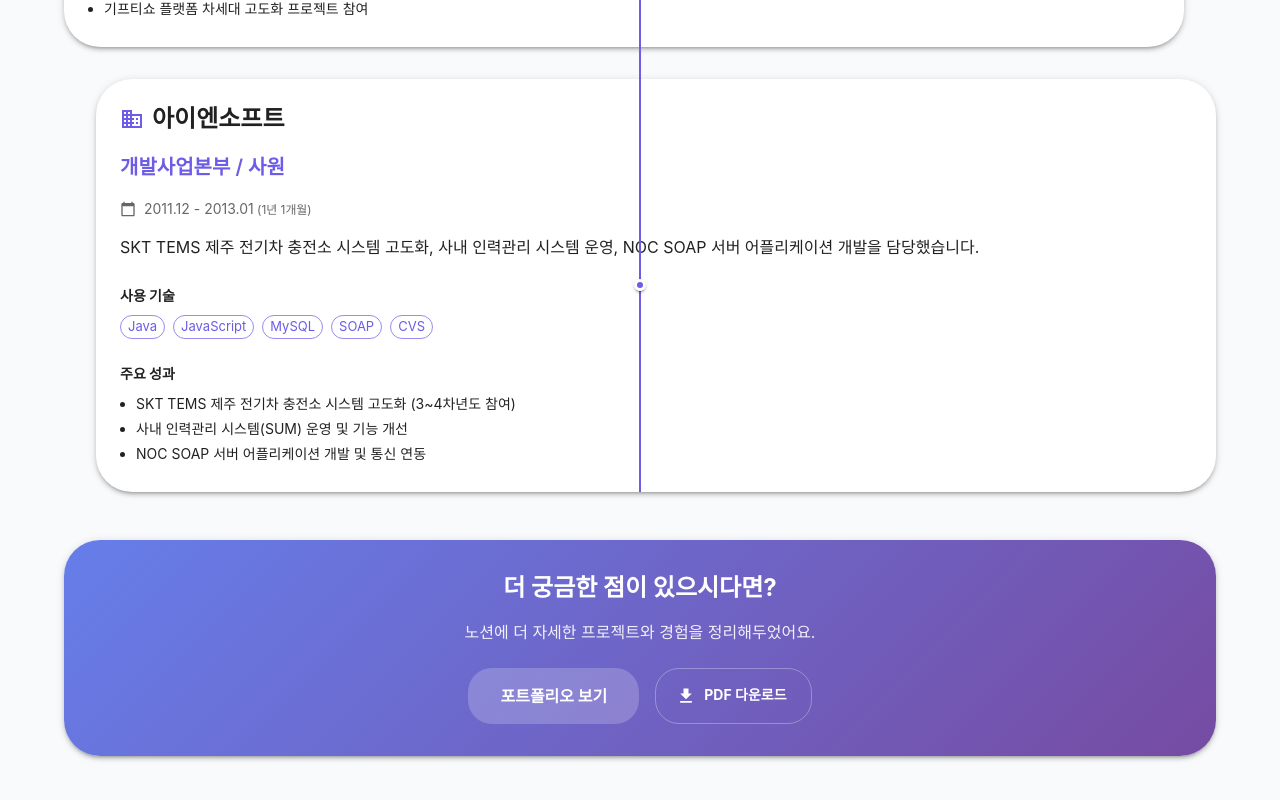
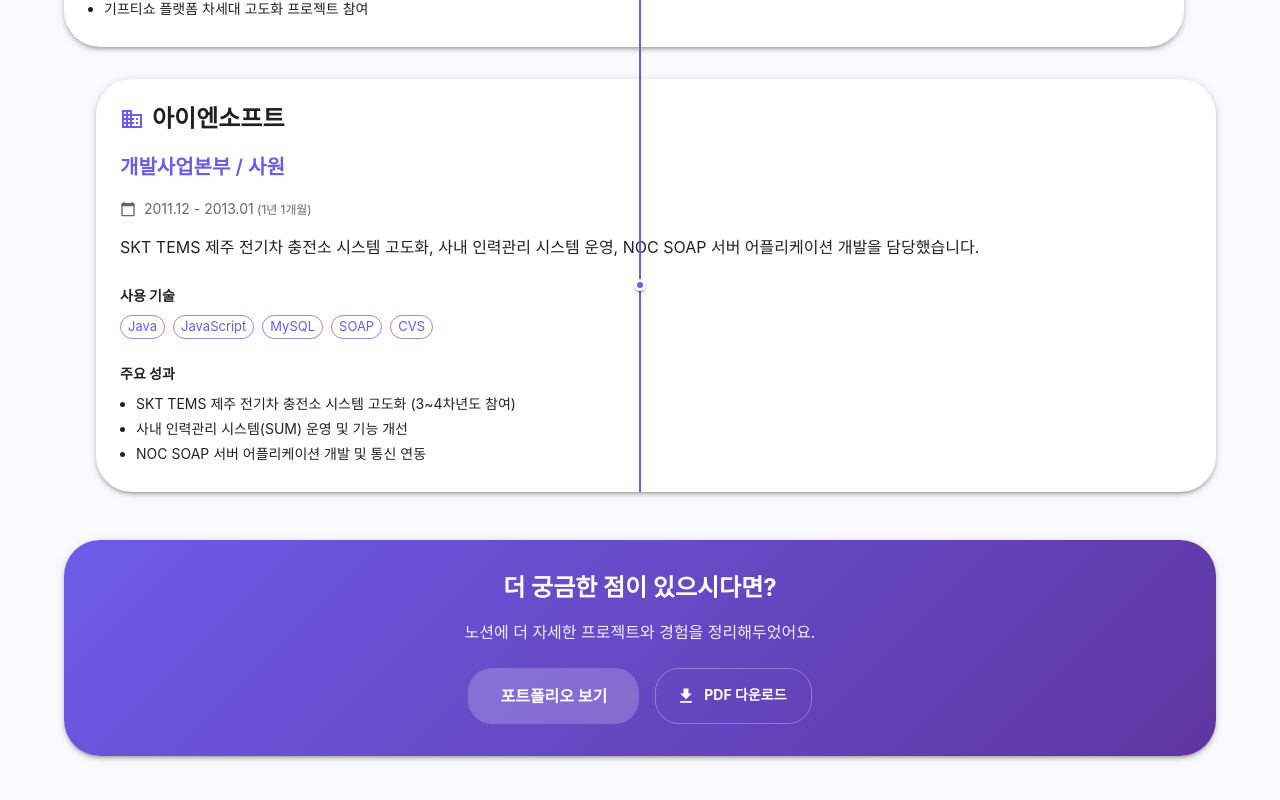
Before and after one commit to kyo-kyo-kp/kyo-resume, a React (Create React App) app: page / in a window 1280 px wide. Shown: the part 3640-4440 px from the top of the page. Built offline with nearby package versions, Linux system fonts and the light colour scheme.

Commit message:
더 궁금한 점이 있으시다면 영역 동적 컬러 적용

```diff
--- a/src/components/ExperienceSection.tsx
+++ b/src/components/ExperienceSection.tsx
@@ -14,12 +14,15 @@ import { motion } from 'framer-motion';
 import { Experience } from '../types';
 import PDFDownloadButton from './PDFDownloadButton';
 import { getEmploymentPeriodString } from '../utils/careerCalculator';
+import { getSessionColor } from '../utils/colorPalette';
 
 interface ExperienceSectionProps {
   experiences: Experience[];
 }
 
 const ExperienceSection: React.FC<ExperienceSectionProps> = ({ experiences }) => {
+  // 세션에서 선택된 컬러 가져오기
+  const selectedColor = getSessionColor();
   const containerVariants = {
     hidden: { opacity: 0 },
     visible: {
@@ -236,7 +239,7 @@ const ExperienceSection: React.FC<ExperienceSectionProps> = ({ experiences }) =>
                 p: 4,
                 mt: 6,
                 borderRadius: 3,
-                background: 'linear-gradient(135deg, #667eea 0%, #764ba2 100%)',
+                background: selectedColor.gradient,
                 textAlign: 'center',
                 color: 'white'
               }}
```
